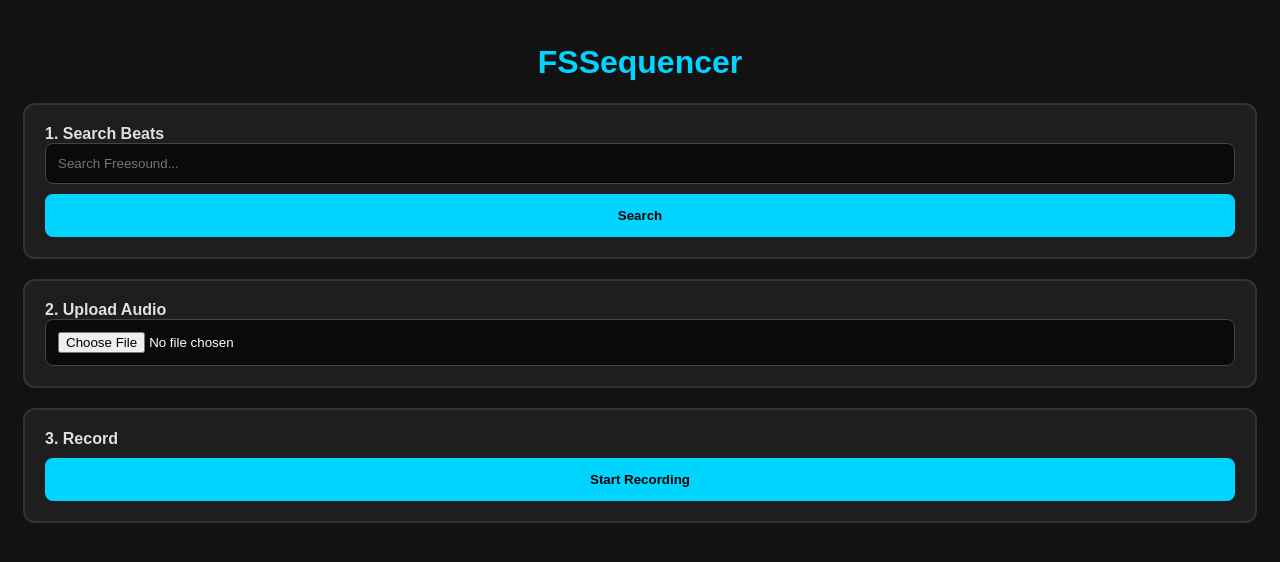
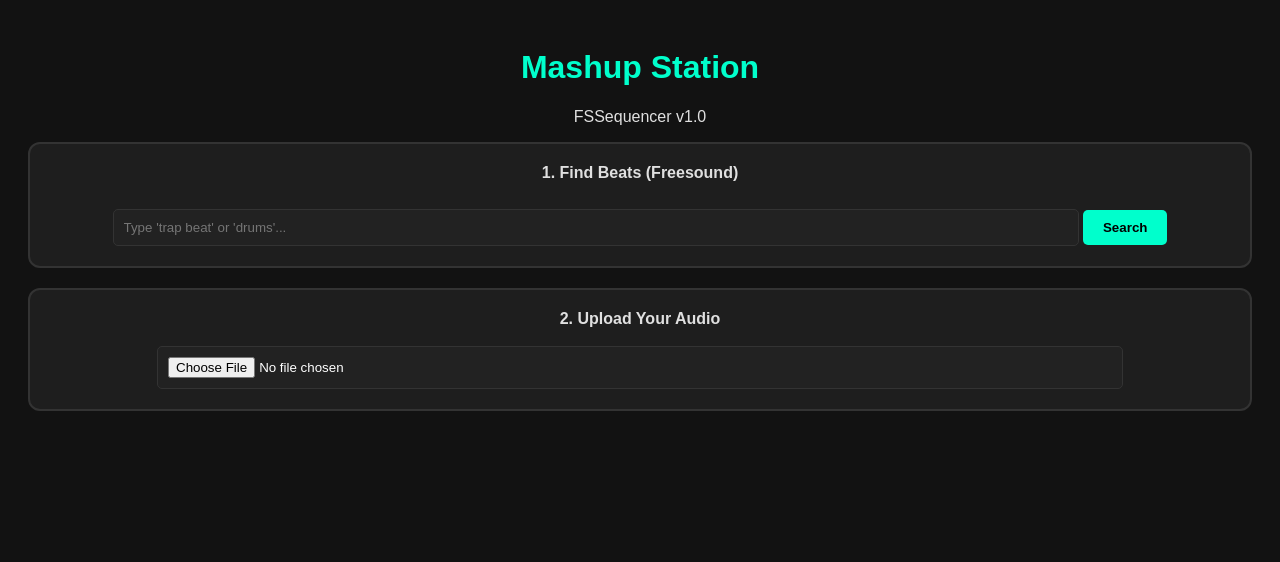
Before and after one commit to wes-cider/fssequencer, a plain HTML site: page index.html in a window 1280 px wide. Drawn offline with Linux system fonts and the light colour scheme.

Commit message:
Update index.html

```diff
--- a/index.html
+++ b/index.html
@@ -3,29 +3,28 @@
 <head>
     <meta charset="UTF-8">
     <meta name="viewport" content="width=device-width, initial-scale=1.0">
-    <title>FSSequencer</title>
+    <title>FSSequencer - Mashup Station</title>
     <style>
-        body { font-family: sans-serif; padding: 15px; background: #121212; color: #e0e0e0; }
-        .box { border: 2px solid #333; padding: 20px; margin-bottom: 20px; border-radius: 12px; background: #1e1e1e; }
-        h1 { color: #00d4ff; text-align: center; }
-        button { background: #00d4ff; color: #000; border: none; padding: 14px; border-radius: 8px; width: 100%; font-weight: bold; margin-top: 10px; }
-        input { width: 100%; padding: 12px; box-sizing: border-box; border-radius: 8px; border: 1px solid #444; background: #0a0a0a; color: white; }
+        body { background: #121212; color: #e0e0e0; font-family: sans-serif; text-align: center; padding: 20px; }
+        .box { background: #1e1e1e; border: 2px solid #333; border-radius: 12px; padding: 20px; margin-bottom: 20px; }
+        h1 { color: #00ffcc; }
+        button { background: #00ffcc; border: none; padding: 10px 20px; border-radius: 5px; cursor: pointer; font-weight: bold; margin-top: 10px; }
+        input { padding: 10px; border-radius: 5px; border: 1px solid #333; background: #222; color: #fff; width: 80%; }
+        #status { color: #ffcc00; margin-top: 10px; }
     </style>
 </head>
 <body>
-    <h1>FSSequencer</h1>
+
+    <h1>Mashup Station</h1>
+    <p>FSSequencer v1.0</p>
+
     <div class="box">
-        <strong>1. Search Beats</strong>
-        <input type="text" id="search-input" placeholder="Search Freesound...">
-        <button onclick="alert('Searching...')">Search</button>
+        <strong>1. Find Beats (Freesound)</strong><br><br>
+        <input type="text" id="query" placeholder="Type 'trap beat' or 'drums'...">
+        <button onclick="searchFreesound()">Search</button>
+        <div id="results"></div>
     </div>
+
     <div class="box">
-        <strong>2. Upload Audio</strong>
-        <input type="file" id="upload-btn" accept="audio/*">
-    </div>
-    <div class="box">
-        <strong>3. Record</strong>
-        <button onclick="alert('Recording...')">Start Recording</button>
-    </div>
-</body>
-</html>
+        <strong>2. Upload Your Audio</strong><br><br>
+        <input type="file" id="audio-upload" accept="audio/*">
```
